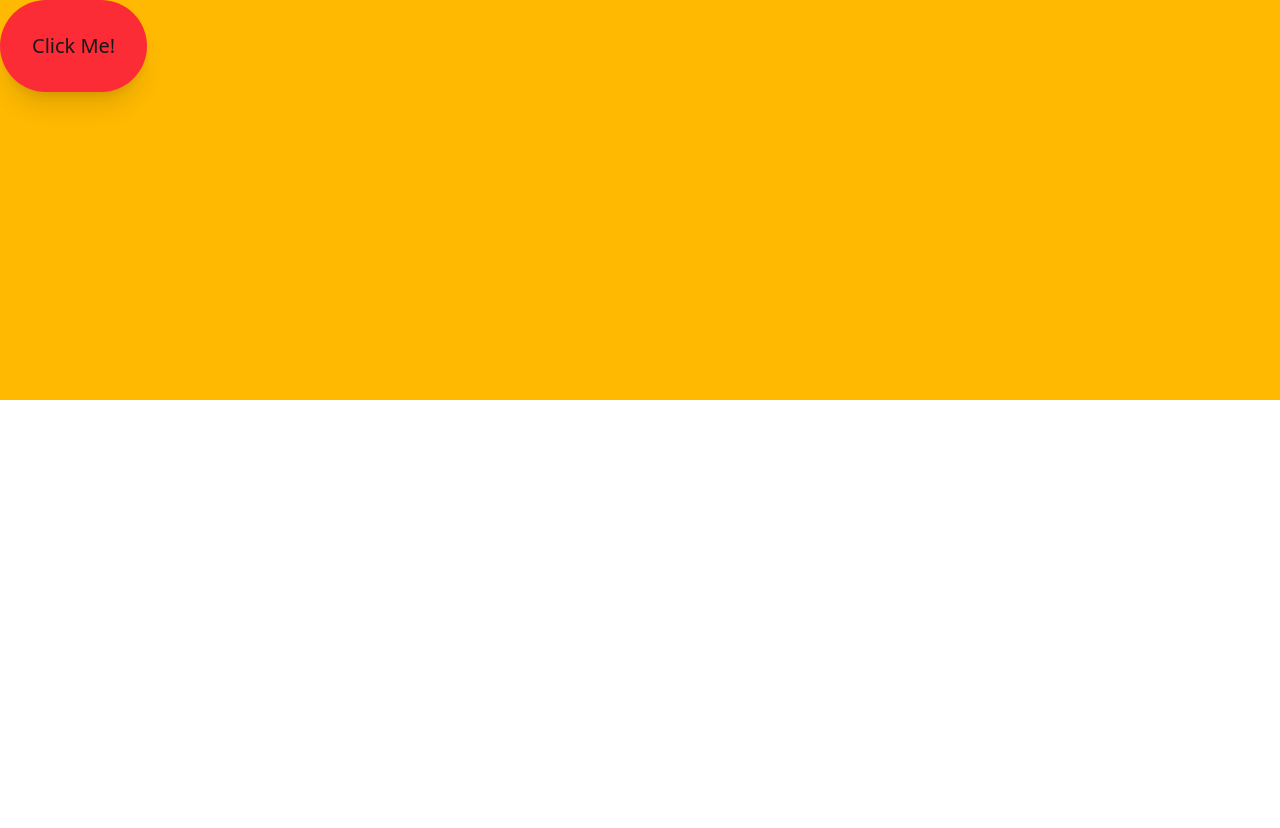
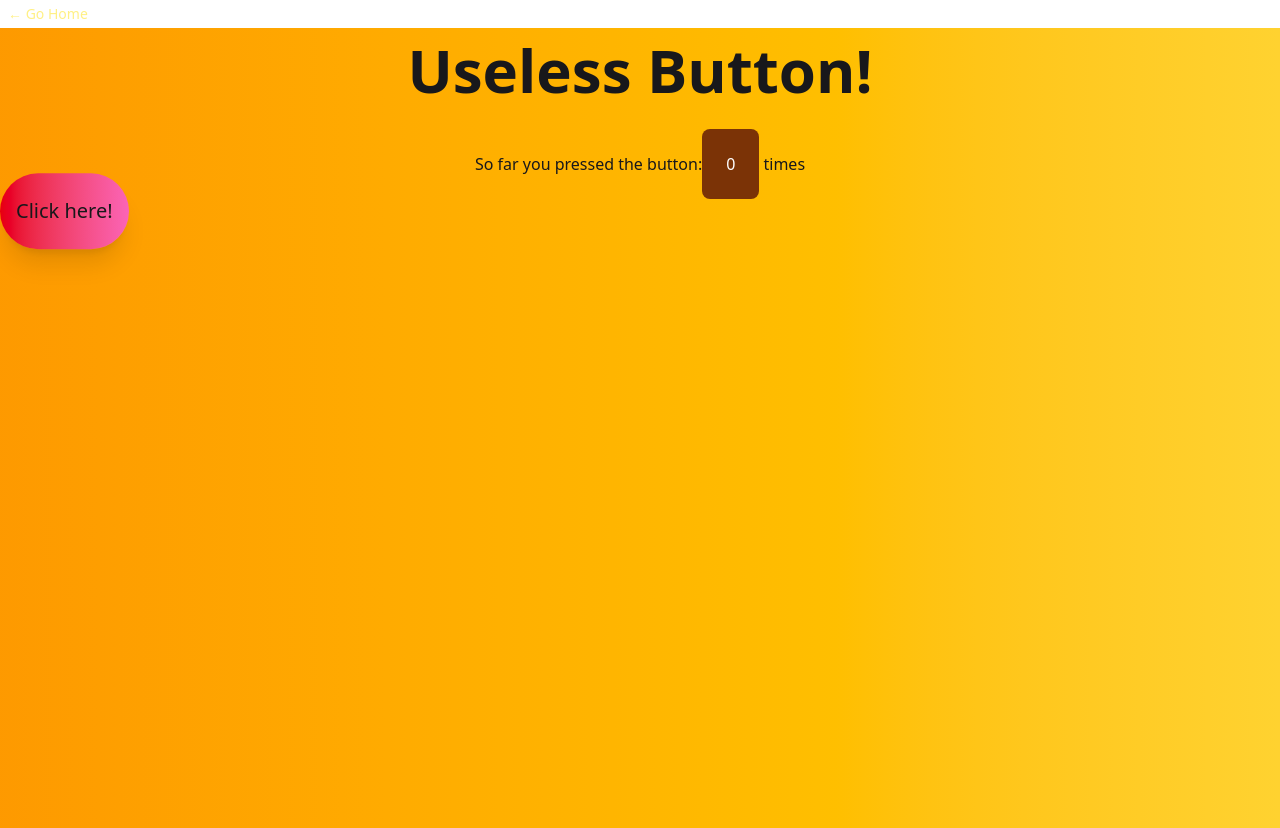
Before and after one commit to vachan-maker/chakka-site, a Next.js app: page /useless-button in a window 1280 px wide. Before the commit the page ends 800 px from the top, so only its background shows below. Built offline with nearby package versions, Linux system fonts and the light colour scheme.

Commit message:
useless button

```diff
--- a/src/app/explore/page.jsx
+++ b/src/app/explore/page.jsx
@@ -23,7 +23,8 @@ const services = [
     { id: 8, name: "Chakka Paper Scissors", description: "A modern take on a classic game.", exturl: "https://chakka-paper-scissors.vercel.app/", category: ["fun"], creator: "Abhiram A.K" },
     { id: 9, name: "Whatsapp Chat Unknown Number", description: "Chat with anyone without saving them to your contacts", exturl: "https://wa-chat-number.pages.dev/" },
     { id: 10, name: "പഴം Counter", description: "Increase the count of bananas", selfurl: "/pazham-counter", category: ["fun"] },
-    { id: 11, name: "Chakka Facts", description: "Get a random fact about Jackfruit", exturl: "https://sanaashraf6666.github.io/Chakka-Facts/", category: ["fun"], creator: "Sana Ashraf" }
+    { id: 11, name: "Chakka Facts", description: "Get a random fact about Jackfruit", exturl: "https://sanaashraf6666.github.io/Chakka-Facts/", category: ["fun"], creator: "Sana Ashraf" },
+    { id:12, name:"Useless Button", description: "Chumma oru potta button...!",selfurl: "/useless-button",category: ["fun"]}
 ];
 
 services.sort((a, b) => a.name.localeCompare(b.name));
--- a/src/app/useless-button/page.jsx
+++ b/src/app/useless-button/page.jsx
@@ -1,15 +1,21 @@
 'use client'
 import {useState} from "react";
 import {useRef} from "react";
+import Header from "@/app/components/Header";
 
 export default function Page() {
     const buttonRef = useRef();
     const [x,setX] = useState(0);
     const [y,setY] = useState(0);
-
+    const [fun,setFun] = useState("Click here!");
+    const [count,setCount] = useState(0);
     const handleClick = () => {
-        const randomX = Math.floor(Math.random() * (window.innerWidth-100));
-        const randomY = Math.floor(Math.random() * (window.innerHeight-100));
+        const randomX = Math.floor(Math.random() * (window.innerWidth-200));
+        const randomY = Math.floor(Math.random() * (window.innerHeight-200));
+        const funList = ['Ivide njekku','ayye pattiche','ingottu','njan ivide','veendum pattiche','I can do this all day','njan scene alle!🤣','🤣Hehehe','🙂‍↔️ Tada!']
+        const random = Math.floor(Math.random() * funList.length);
+        increment();
+        setFun(funList[random]);
         setX(randomX);
         setY(randomY);
         if(buttonRef.current) {
@@ -19,10 +25,18 @@ export default function Page() {
         }
 
     }
+    const increment = () => {
+        setCount(count+1);
+    }
     return (
-        <div className="bg-amber-400 min-h-100">
-            <button onClick={handleClick} ref={buttonRef} className='bg-red-500 text-xl p-8 rounded-full shadow-xl hover:bg-red-600 cursor-pointer max-h-40 max-w-40'>Click Me!</button>
+        <>
+        <Header/>
+        <div className="bg-gradient-to-r from-amber-500 to-amber-300 min-h-dvh">
+            <h1 className='text-center text-6xl font-bold p-3 mb-10'>Useless Button!</h1>
+            <p className='text-center'>So far you pressed the button:<span className='bg-amber-900 text-white px-6 py-6 rounded-lg'>{count}</span> times</p>
+            <button onClick={handleClick} ref={buttonRef} className='bg-gradient-to-r from-red-600 to-pink-400 text-xl rounded-full shadow-xl hover:bg-red-600 cursor-pointer px-4 py-6 animate-bounce'>{fun}</button>
 
         </div>
+            </>
     )
 }
```
